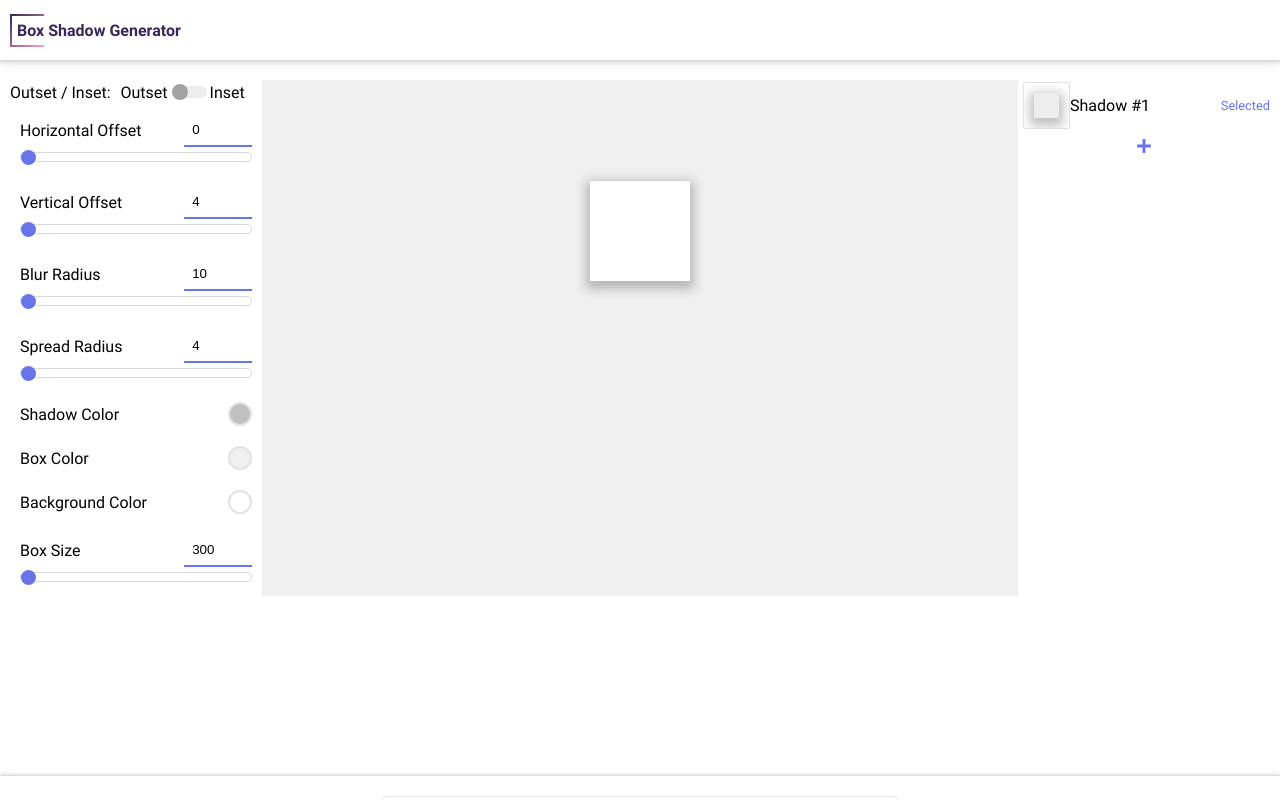
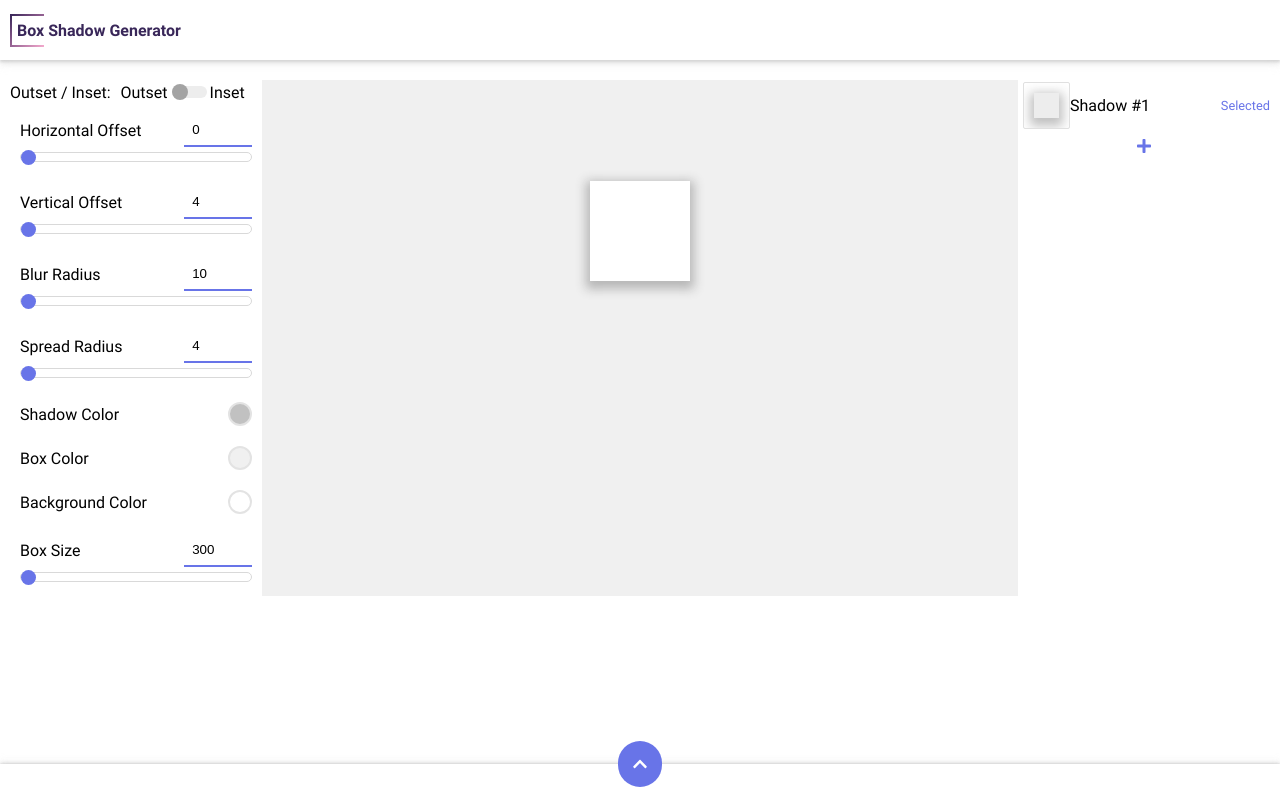
Before and after one commit to MaximeEsnol/BoxShadowGenerator, a React (Create React App) app: page / in a window 1280 px wide. Built offline with nearby package versions, Linux system fonts and the light colour scheme.

Commit message:
Added open/close icon

```diff
--- a/src/components/Code.js
+++ b/src/components/Code.js
@@ -1,11 +1,14 @@
 import React from 'react';
 import { getBoxShadowFromObject } from './../utils/shadow';
 import './../css/code.css';
+import { FontAwesomeIcon } from '@fortawesome/react-fontawesome';
+import { faChevronUp } from '@fortawesome/free-solid-svg-icons';
 
 const Code = props => {
 
     return (
         <div className="code">
+            <FontAwesomeIcon icon={faChevronUp}/>
             <code>
                 box-shadow: { getBoxShadowFromObject( props.shadows ) };
             </code>
--- a/src/css/code.css
+++ b/src/css/code.css
@@ -7,7 +7,7 @@
     left: 0;
     width: 100%;
     margin: 0 auto;
-    padding: 20px;
+    padding: 40px 20px;
     box-sizing: border-box;
     box-shadow: 0px 0px 3px 0px rgba(153, 153, 153, 0.5),
                 0px -1px 5px 0px rgba(184, 184, 184, 0.26),
@@ -21,6 +21,22 @@
     transform: translateY(0);
 }
 
+.code svg {
+    position: absolute;
+    top: 0;
+    left: 50%;
+    transform: translateX(-50%) translateY(-50%);
+    background-color: var(--link-color);
+    padding: 15px;
+    border-radius: 100px;
+    color: white;
+    transition: .8s transform cubic-bezier(0.68, -0.6, 0.32, 1.6);
+}
+
+.code:hover svg{
+    transform: translateX(-50%) translateY(-50%) rotate(180deg);
+}
+
 .code code {
     display: block;
     width: 40%;
```
